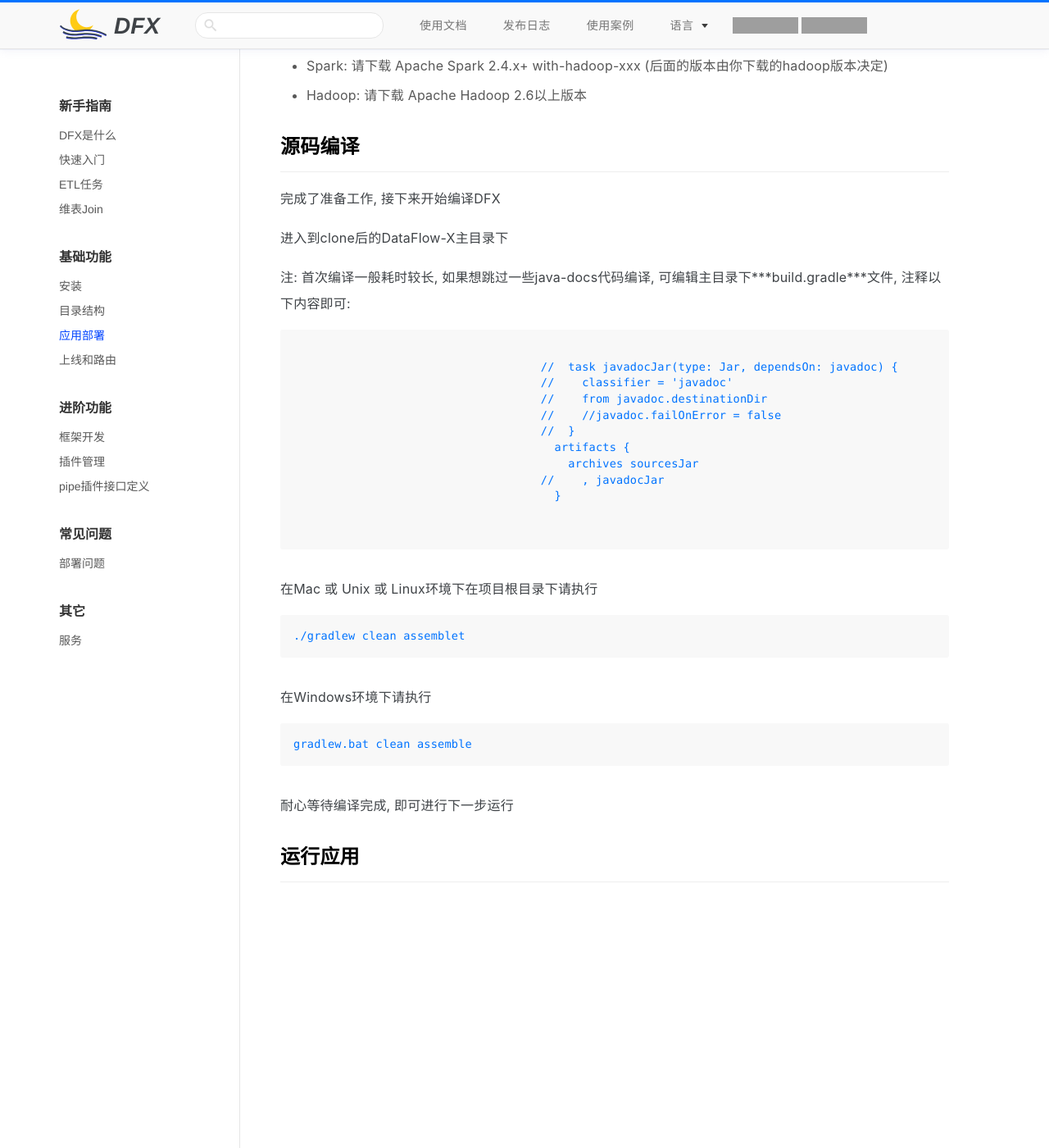
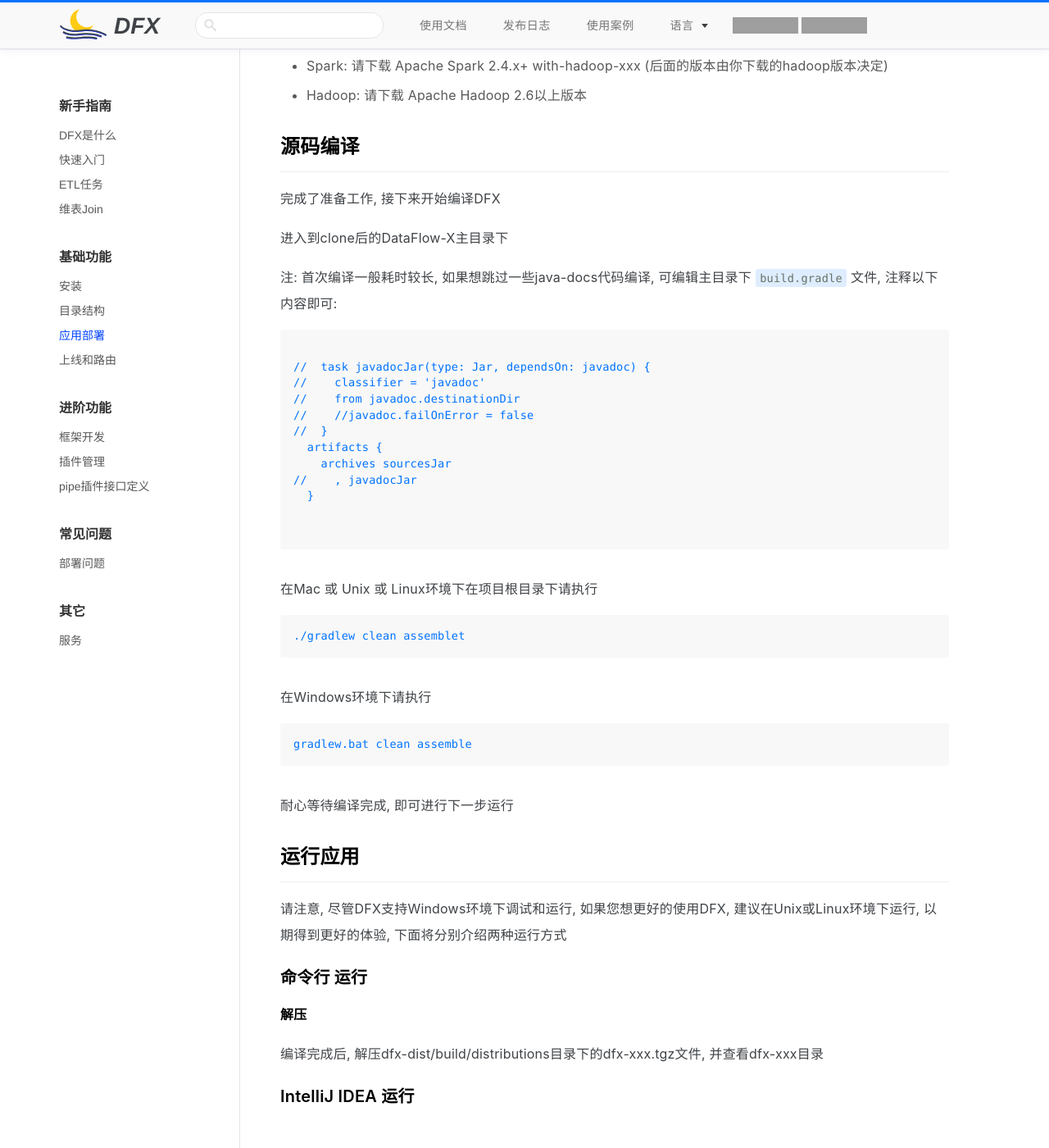
Before and after one commit to eklowlabs/eklowlabs.github.io, a Jekyll site: the page open_flow/bigdata/dfx/core_pages/language/zh-cn/docs/basics/deployment.html, which Jekyll copies as it is, in a window 1280 px wide and 1400 px high, scrolled down 390 px. Shown: the whole window at 82% size. Built offline with Jekyll 4.4.1, drawn with Linux system fonts in a browser that asks for light colours; before the commit the page ends 1516 px from its top, so only the background shows below that; grey boxes are pictures that could not be loaded.

Commit message:
Success Build EklowLabs Home

```diff
--- a/open_flow/bigdata/dfx/core_pages/language/zh-cn/docs/basics/deployment.html
+++ b/open_flow/bigdata/dfx/core_pages/language/zh-cn/docs/basics/deployment.html
@@ -74,7 +74,7 @@
             <h2 id="源码编译"><a class="markdown-anchor" href="#源码编译">#</a> 源码编译</h2>
             <p>完成了准备工作, 接下来开始编译DFX</p>
             <p>进入到clone后的DataFlow-X主目录下</p>
-            <p>注: 首次编译一般耗时较长, 如果想跳过一些java-docs代码编译, 可编辑主目录下***build.gradle***文件, 注释以下内容即可: </p>
+            <p>注: 首次编译一般耗时较长, 如果想跳过一些java-docs代码编译, 可编辑主目录下 <code>build.gradle</code> 文件, 注释以下内容即可: </p>
             <p>
                 <figure class="highlight java">
                     <table>
@@ -125,6 +125,16 @@
             <p>耐心等待编译完成, 即可进行下一步运行</p>
 
             <h2 id="运行应用"><a class="markdown-anchor" href="#运行应用">#</a> 运行应用</h2>
+            <p>请注意, 尽管DFX支持Windows环境下调试和运行, 如果您想更好的使用DFX, 建议在Unix或Linux环境下运行, 以期得到更好的体验, 下面将分别介绍两种运行方式</p>
+            <h3>命令行 运行</h3>
+            <p><strong>解压</strong></p>
+            <p>编译完成后, 解压dfx-dist/build/distributions目录下的dfx-xxx.tgz文件, 并查看dfx-xxx目录</p>
+
+
+            <h3>IntelliJ IDEA 运行</h3>
+
+
+
 
         </article>
 
```
Lines whose indentation alone changed are shown as unchanged.
